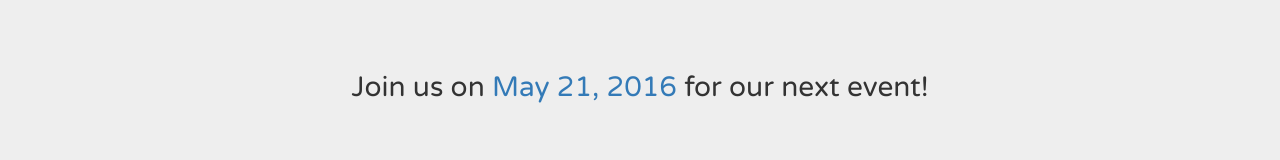
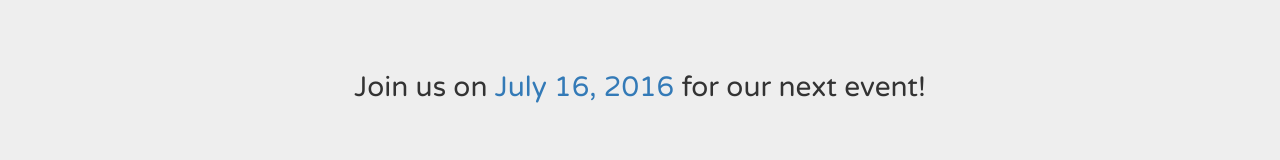
Before and after one commit to nodeschool/washingtondc, a website: page index.html in a window 1280 px wide. Shown: the part 278-438 px from the top of the page. Drawn offline with nearby package versions, Linux system fonts and the light colour scheme; some packages are replaced by stand-ins of ours; a script that the page names is missing.

Commit message:
Update the date / link for the next meetup (July 16)

```diff
--- a/index.html
+++ b/index.html
@@ -45,7 +45,7 @@
     <!--jumbotron-next-event-->
     <div class="jumbotron jumbotron-next-event">
       <div class="container text-center">
-        <h2>Join us on <a href="http://www.meetup.com/node-dc/events/227484241/">May 21, 2016</a> for our next event!</h2>
+        <h2>Join us on <a href="http://www.meetup.com/node-dc/events/231992561/">July 16, 2016</a> for our next event!</h2>
       </div>
     </div>
     <hr />
```
